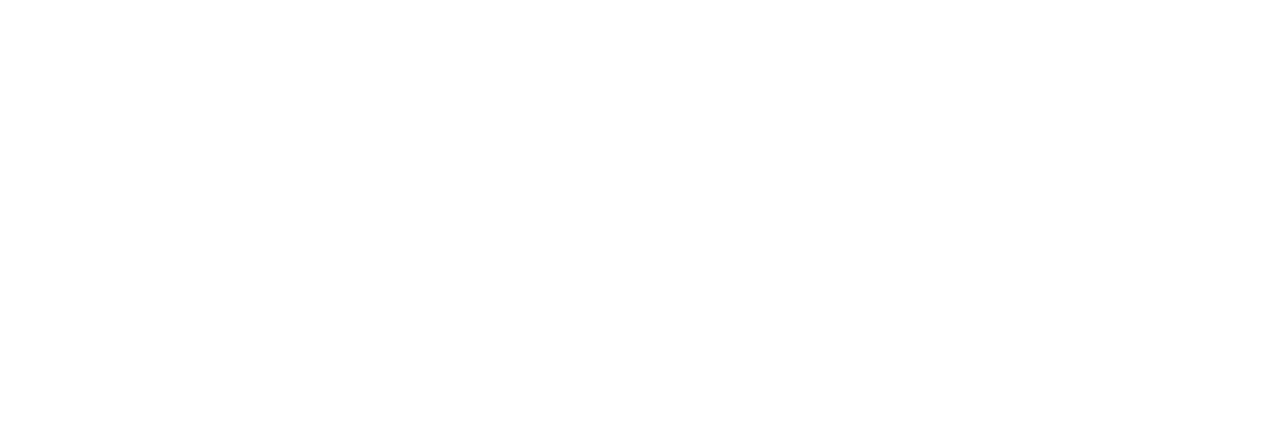
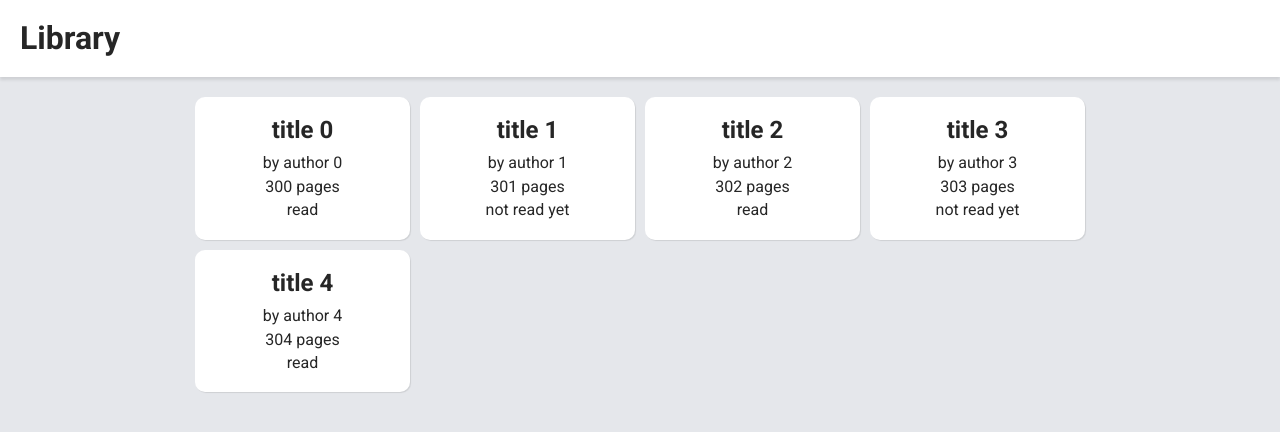
Before and after one commit to MERatio/library, a plain HTML site: page index.html in a window 1280 px wide. Drawn offline with Linux system fonts and the light colour scheme.

Commit message:
Render books

```diff
--- a/css/index.css
+++ b/css/index.css
@@ -1,3 +1,8 @@
+:root {
+	--neutral-800: #262626;
+	--gray-200: #e5e7eb;
+}
+
 html {
 	box-sizing: border-box;
 }
@@ -19,5 +24,53 @@ fieldset {
 }
 
 body {
-	font-family: sans-serif;
+	font-family: 'Roboto', sans-serif;
+	color: var(--neutral-800);
+	background-color: var(--gray-200);
 }
+
+.container {
+	min-height: 100vh;
+
+	display: grid;
+	grid-template-rows: auto 1fr;
+	row-gap: 20px;
+}
+
+.header {
+	padding: 20px;
+	background-color: #fff;
+	box-shadow: 0px 3px 3px 0px rgba(0, 0, 0, 0.1);
+
+	z-index: 1;
+}
+
+.main {
+	display: grid;
+	align-content: start;
+}
+
+.cards {
+	max-width: 900px;
+
+	justify-self: center;
+	display: grid;
+	grid-template-columns: repeat(auto-fill, 215px);
+	gap: 10px;
+}
+
+.card {
+	text-align: center;
+	padding: 20px;
+	background-color: #fff;
+	border-radius: 10px;
+	box-shadow: 1px 1px 1px 0px rgba(0, 0, 0, 0.1);
+}
+
+.card-title {
+	margin-bottom: 10px;
+}
+
+.card-text:not(:last-of-type) {
+	margin-bottom: 5px;
+}
--- a/index.html
+++ b/index.html
@@ -6,8 +6,23 @@
 		<meta name="viewport" content="width=device-width, initial-scale=1.0" />
 		<title>Library</title>
 		<link rel="stylesheet" href="css/normalize.css" />
+		<link rel="preconnect" href="https://fonts.googleapis.com" />
+		<link rel="preconnect" href="https://fonts.gstatic.com" crossorigin />
+		<link
+			href="https://fonts.googleapis.com/css2?family=Roboto:wght@400;500;700&display=swap"
+			rel="stylesheet"
+		/>
 		<link rel="stylesheet" href="css/index.css" />
 		<script src="index.js" defer></script>
 	</head>
-	<body></body>
+	<body>
+		<div class="container">
+			<header class="header">
+				<h1>Library</h1>
+			</header>
+			<main class="main">
+				<div class="cards js-cards"></div>
+			</main>
+		</div>
+	</body>
 </html>
--- a/index.js
+++ b/index.js
@@ -1,4 +1,8 @@
 'use strict';
+
+const dom = {
+	cards: document.querySelector('.js-cards'),
+};
 
 let library = [];
 
@@ -14,6 +18,40 @@ function addBookToLibrary(title, author, numOfPages, read) {
 	library = [...library, newBook];
 }
 
+function createDomBook(book) {
+	const domBook = document.createElement('article');
+	domBook.classList.add('card');
+
+	const domTitle = document.createElement('h2');
+	domTitle.classList.add('card-title');
+	domTitle.textContent = book.title;
+	domBook.appendChild(domTitle);
+
+	const domAuthor = document.createElement('p');
+	domAuthor.classList.add('card-text');
+	domAuthor.textContent = `by ${book.author}`;
+	domBook.appendChild(domAuthor);
+
+	const domNumOfPages = document.createElement('p');
+	domNumOfPages.classList.add('card-text');
+	domNumOfPages.textContent = `${book.numOfPages} pages`;
+	domBook.appendChild(domNumOfPages);
+
+	const domRead = document.createElement('p');
+	domRead.classList.add('card-text');
+	domRead.textContent = book.read ? 'read' : 'not read yet';
+	domBook.appendChild(domRead);
+
+	return domBook;
+}
+
+function renderLibrary(library) {
+	for (const book of library) {
+		const domBook = createDomBook(book);
+		dom.cards.appendChild(domBook);
+	}
+}
+
 function addDummyBooks(count) {
 	for (let i = 0; i < count; i++) {
 		addBookToLibrary(`title ${i}`, `author ${i}`, 300 + i, i % 2 === 0);
@@ -21,5 +59,6 @@ function addDummyBooks(count) {
 }
 
 if (library.length === 0) {
-	addDummyBooks(3);
+	addDummyBooks(5);
+	renderLibrary(library);
 }
```
